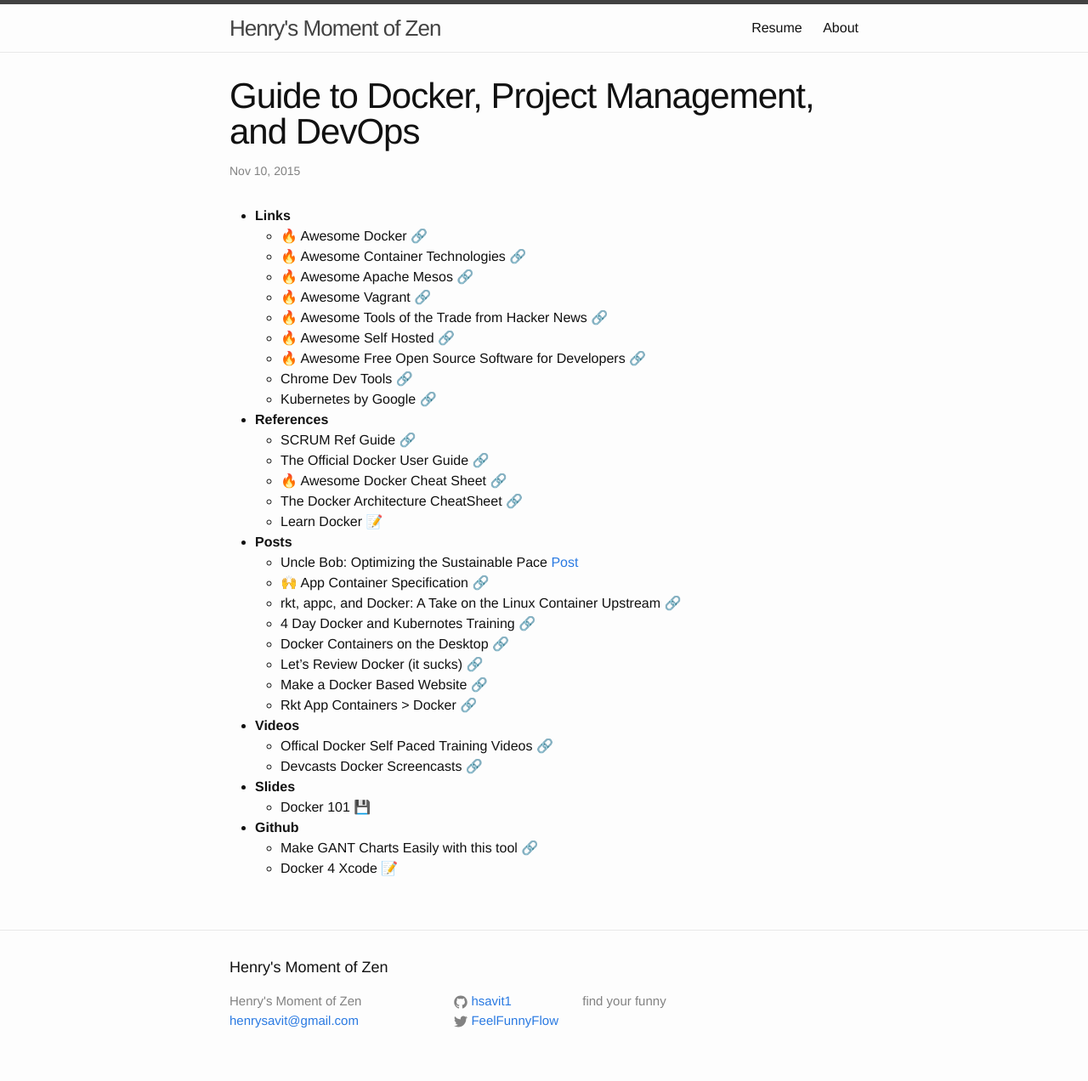
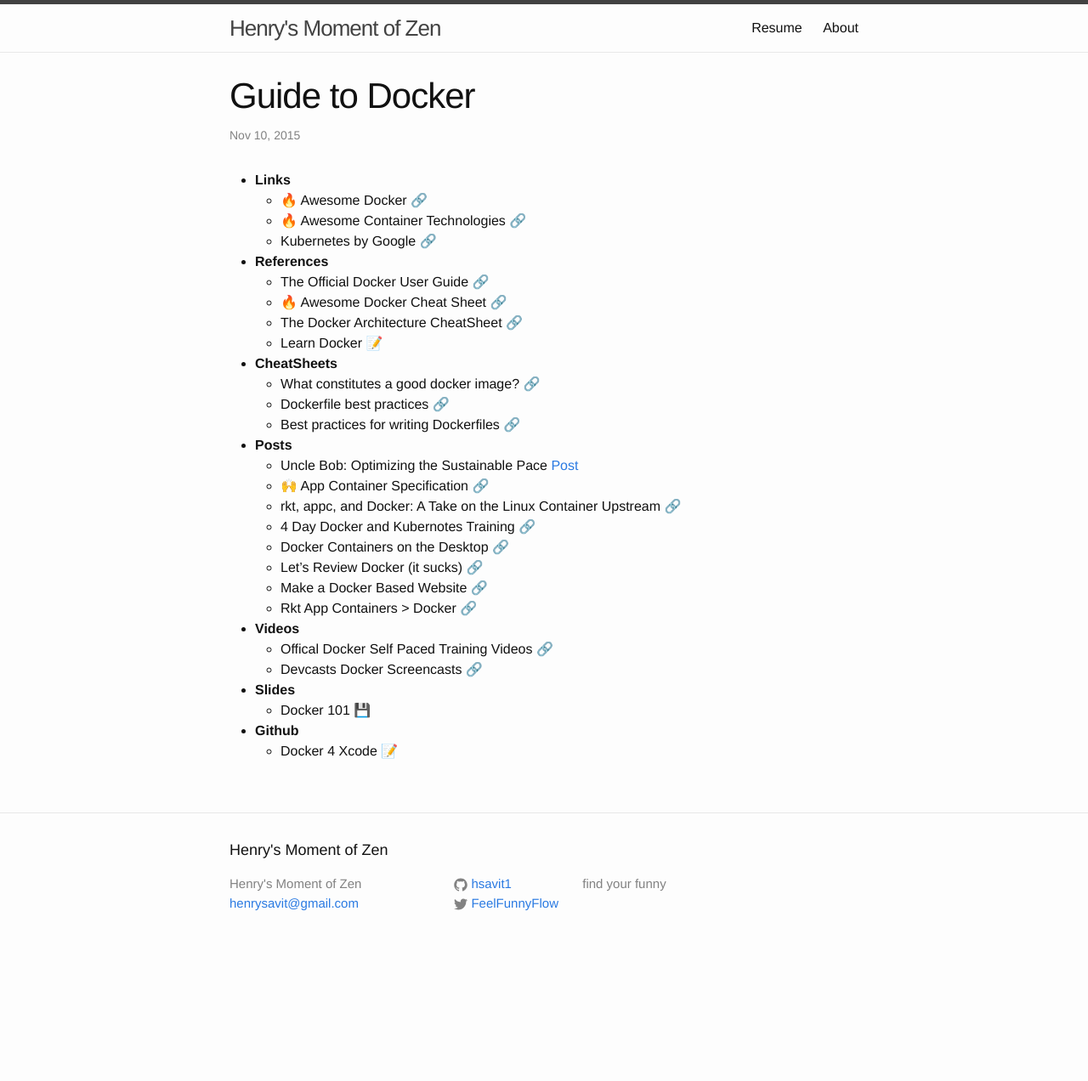
Before and after one commit to hsavit1/hsavit1.github.io, a Jekyll site: the page built from _posts/2015-11-10-guides-to-docker.md, in a window 1280 px wide. Shown: the whole page at 85% size. Built offline with Jekyll 4.4.1, drawn with Linux system fonts in a browser that asks for light colours; emoji names are drawn with the system emoji font; comment, search, counter and statistics services are not loaded; after the commit the page ends 1134 px from its top, so only the background shows below that.

Commit message:
docker updates

```diff
--- a/_posts/2015-11-10-guides-to-docker-and-pm.md
+++ b/_posts/2015-11-10-guides-to-docker.md
@@ -1,6 +1,6 @@
 ---
 layout: post
-title:  "Guide to Docker, Project Management, and DevOps"
+title:  "Guide to Docker"
 date:   2015-11-10 17:20:15
 comments: true
 ---
@@ -8,19 +8,16 @@
 - **Links**
     - :fire: Awesome Docker [:link:](https://github.com/veggiemonk/awesome-docker)
     - :fire: Awesome Container Technologies [:link:](https://github.com/tcnksm/awesome-container)
-    - :fire: Awesome Apache Mesos [:link:](https://github.com/dharmeshkakadia/awesome-mesos)
-    - :fire: Awesome Vagrant [:link:](https://github.com/iJackUA/awesome-vagrant)
-    - :fire: Awesome Tools of the Trade from Hacker News [:link:](https://github.com/cjbarber/ToolsOfTheTrade)
-    - :fire: Awesome Self Hosted [:link:](https://github.com/Kickball/awesome-selfhosted)
-    - :fire: Awesome Free Open Source Software for Developers [:link:](https://github.com/httpsGithubParty/FOSS-for-Dev)
-    - Chrome Dev Tools [:link:](https://developer.chrome.com/devtools)
     - Kubernetes by Google [:link:](http://kubernetes.io/)
 - **References**
-    - SCRUM Ref Guide [:link:](https://dzone.com/refcardz/scrum)
     - The Official Docker User Guide [:link:](https://docs.docker.com/userguide/)
     - :fire: Awesome Docker Cheat Sheet [:link:](https://github.com/wsargent/docker-cheat-sheet)
     - The Docker Architecture CheatSheet [:link:](https://dzone.com/refcardz/getting-started-with-docker-1)
     - Learn Docker [:pencil:](https://github.com/dwyl/learn-docker)
+- **CheatSheets**
+	- What constitutes a good docker image? [:link:](http://jonathan.bergknoff.com/journal/building-good-docker-images)
+	- Dockerfile best practices [:link:](http://crosbymichael.com/dockerfile-best-practices.html)
+	- Best practices for writing Dockerfiles [:link:](https://docs.docker.com/engine/userguide/eng-image/dockerfile_best-practices/)
 - **Posts**
     - Uncle Bob: Optimizing the Sustainable Pace [Post](http://blog.8thlight.com/paul-pagel/2015/09/15/optimize-sustainable-pace.html)
     - :raised_hands: App Container Specification [:link:](https://github.com/appc/spec/blob/master/SPEC.md)
@@ -36,5 +33,4 @@
 - **Slides**
     - Docker 101 [:floppy_disk:](https://speakerdeck.com/asm89/docker)
 - **Github**
-    - Make GANT Charts Easily with this tool [:link:](http://knsv.github.io/mermaid/)
     - Docker 4 Xcode [:pencil:](https://github.com/jkingyens/docker4xcode)
```
Also changed, not shown: _posts/2015-11-10-guides-to-elixir.md (+2 -0 lines), _posts/2015-11-10-guides-to-javascript.md (+6 -5 lines), _posts/2015-11-10-guides-to-pm.md (added, +29 -0 lines).
